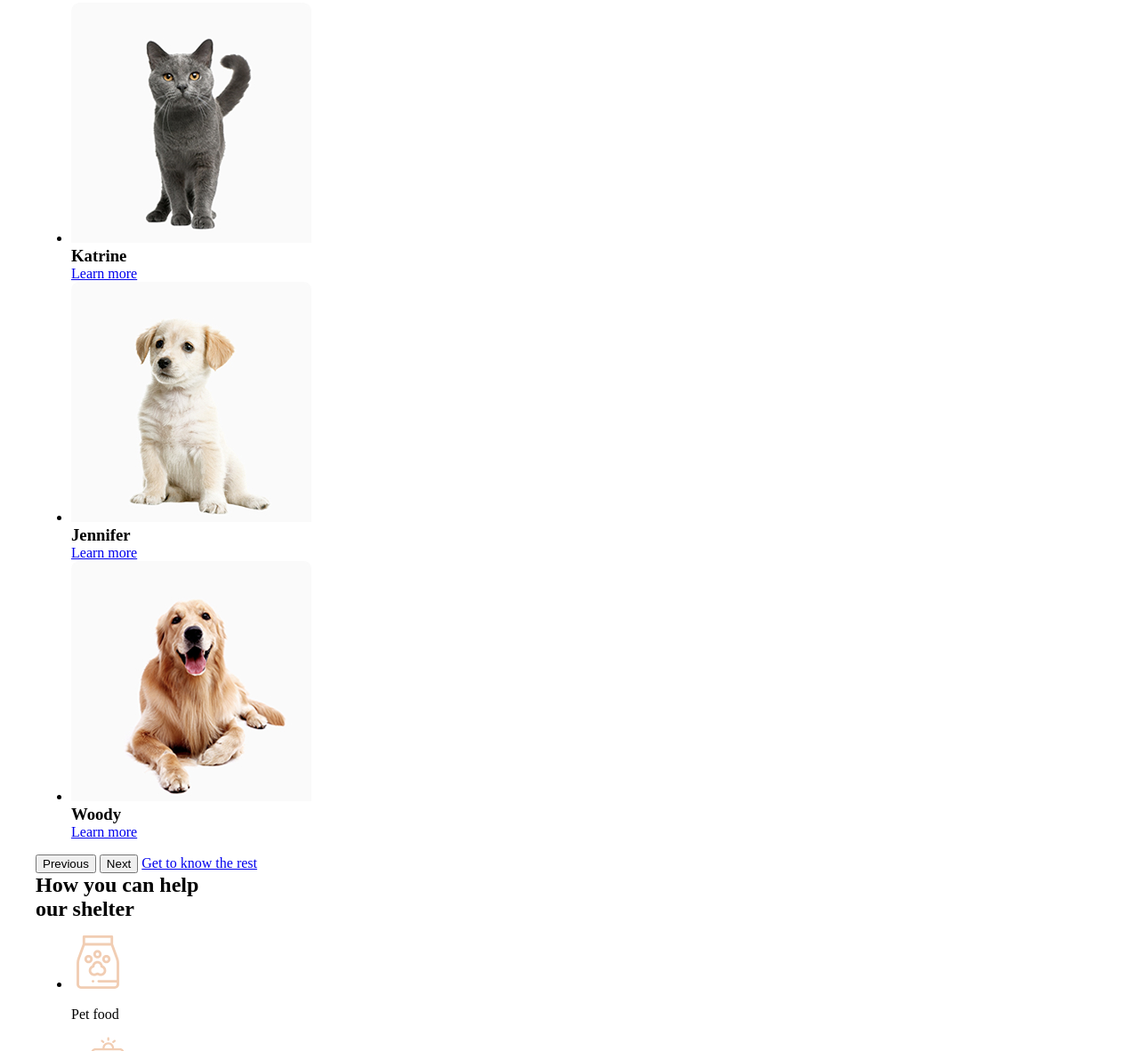
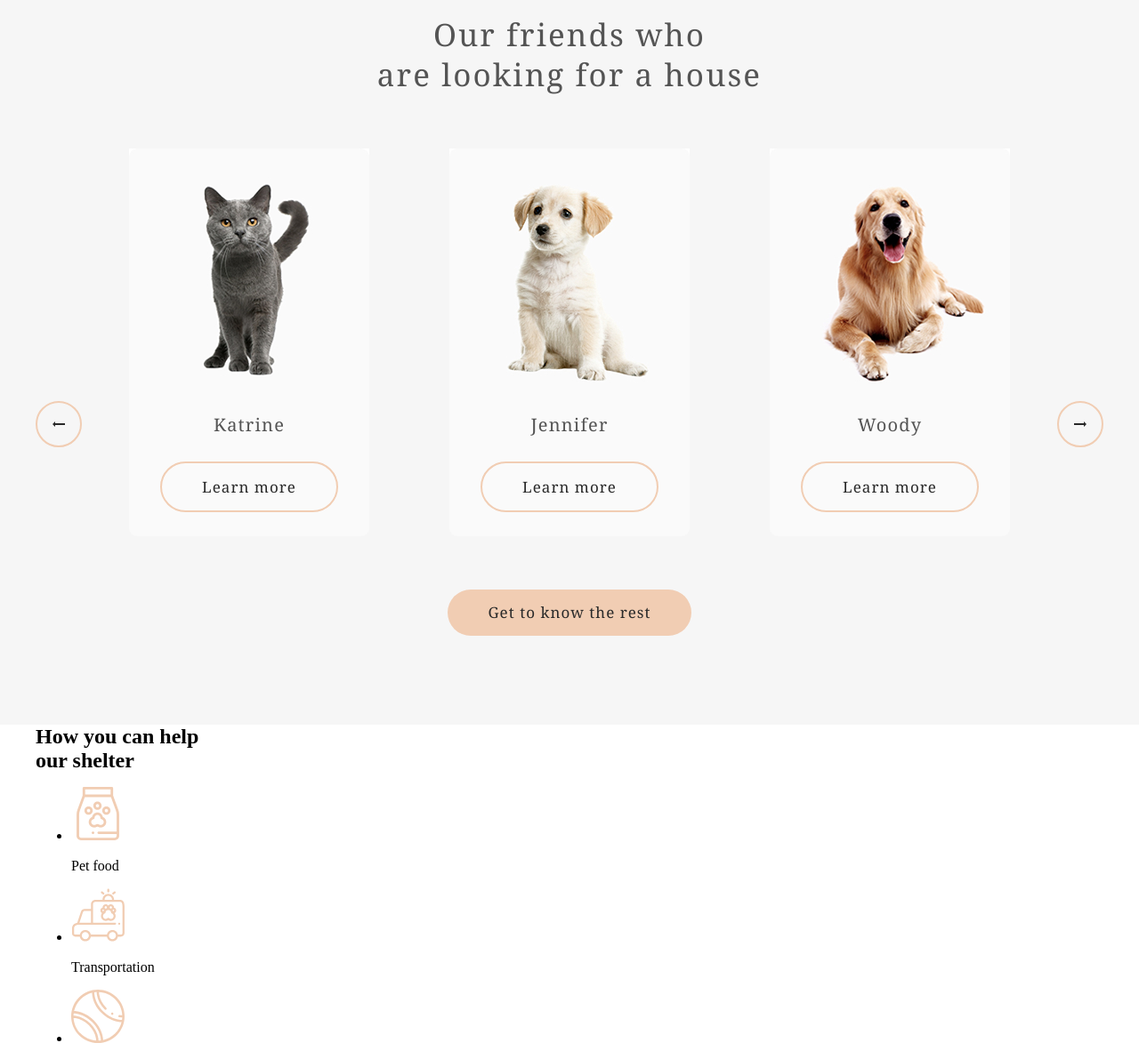
Before and after one commit to PanovNikita/rsschool-cv-pre, a plain HTML site: page shelter/index.html in a window 1280 px wide. Shown: the part 1562-2744 px from the top of the page at 89% size. Drawn offline with Linux system fonts and the light colour scheme.

Commit message:
feat: add styles for our-friends section

```diff
--- a/shelter/index.html
+++ b/shelter/index.html
@@ -42,27 +42,35 @@
     </section>
 
     <section id="friends" class="our-friends container">
-      <h2>Our friends who are looking for a house</h2>
+      <h2 class="our-friends-heading section-heading">Our friends who<br>are looking for a house</h2>
         <ul class="slider">
-          <li>
-            <img src="src/img/content/pets-katrine.jpg" width="270" height="270" alt="Katrine">
-            <h3>Katrine</h3>
-            <a href="#">Learn more</a>
+          <li class="slide card">
+            <img class="card-img" src="src/img/content/pets-katrine.jpg" width="270" height="270" alt="Katrine">
+            <div class="card-text">
+              <h3 class="card-title">Katrine</h3>
+              <a class="button button-light" href="#">Learn more</a>
+            </div>
           </li>
-          <li>
-            <img src="src/img/content/pets-jennifer.jpg" width="270" height="270" alt="Jennifer">
-            <h3>Jennifer</h3>
-            <a href="#">Learn more</a>
+          <li class="slide card">
+            <img class="card-img" src="src/img/content/pets-jennifer.jpg" width="270" height="270" alt="Jennifer">
+            <div class="card-text">
+              <h3 class="card-title">Jennifer</h3>
+              <a class="button button-light" href="#">Learn more</a>
+            </div>
           </li>
-          <li>
-            <img src="src/img/content/pets-woody.jpg" width="270" height="270" alt="Woody">
-            <h3>Woody</h3>
-            <a href="#">Learn more</a>
+          <li class="slide card">
+            <img class="card-img" src="src/img/content/pets-woody.jpg" width="270" height="270" alt="Woody">
+            <div class="card-text">
+              <h3 class="card-title">Woody</h3>
+              <a class="button button-light" href="#">Learn more</a>
+            </div>
           </li>
         </ul>
-        <button type="button" class="slider-prev">Previous</button>
-        <button type="button" class="slider-next">Next</button>
-        <a href="pets.html">Get to know the rest</a>
+        <button type="button" class="slider-prev">Previous slide</button>
+        <button type="button" class="slider-next">Next slide</button>
+        <div class="btn-wrapper">
+          <a class="button button-dark" href="pets.html">Get to know the rest</a>
+        </div>
     </section>
 
     <section id="help-section" class="help container">
--- a/shelter/src/style.css
+++ b/shelter/src/style.css
@@ -52,7 +52,6 @@ h1, h2, h3, h4, h5, h6 {
 .button {
   border-radius: 100px;
   padding: 15px 45px;
-  height: 52px;
   font-family: var(--font-family);
   font-weight: 400;
   font-size: 17px;
@@ -63,7 +62,13 @@ h1, h2, h3, h4, h5, h6 {
 
 .button-dark {
   color: var(--color-dark-3xl);
-  background: var(--color-primary);
+  background-color: var(--color-primary);
+}
+
+.button-light {
+  background-color: var(--color-light-s);
+  color: var(--color-dark-3xl);
+  border: 2px solid var(--color-primary);
 }
 
 .section-heading {
@@ -156,7 +161,7 @@ h1, h2, h3, h4, h5, h6 {
 
 .about {
   padding-top: 94px;
-  padding-bottom: 114px;
+  padding-bottom: 90px;
   background: #fff url("img/content/about-pets.png") no-repeat 216px 81px;
 }
 
@@ -174,3 +179,81 @@ h1, h2, h3, h4, h5, h6 {
   margin-bottom: 25px;
   color: var(--color-dark-xl);
 }
+
+.our-friends {
+  position: relative;
+  padding-top: 80px;
+  padding-bottom: 100px;
+  background-color: var(--color-light-l);
+}
+
+.our-friends-heading {
+  margin-bottom: 60px;
+  text-align: center;
+}
+
+.slider {
+  width: 990px;
+  display: flex;
+  justify-content: space-between;
+  margin: 0 auto 60px;
+  padding: 0;
+  list-style-type: none;
+}
+
+.our-friends button {
+  position: absolute;
+  width: 52px;
+  height: 52px;
+  font-size: 0;
+  border-radius: 100px;
+  border: 2px solid var(--color-primary);
+  background-color: inherit;
+}
+
+.slider-prev {
+  background: url("img/icons/arrow-left.svg") no-repeat center center;
+  bottom: 312px;
+}
+
+.slider-next {
+  background: url("img/icons/arrow-right.svg") no-repeat center center;
+  right: 40px;
+bottom: 312px;
+}
+
+.card {
+  text-align: center;
+  border-radius: 9px;
+  /* padding: 30px 35px; */
+  padding-top: 0;
+  width: 270px;
+  background-color: var(--color-light-s);
+  box-sizing: border-box;
+}
+
+.card-text {
+  padding: 0 35px 44px;
+}
+
+.card-img {
+  margin-bottom: 23px;
+  max-width: 100%;
+  height: auto;
+}
+
+.card-title {
+  margin-bottom: 46px;
+  font-family: var(--font-family);
+  font-weight: 400;
+  font-size: 20px;
+  letter-spacing: 0.06em;
+  text-align: center;
+  color: var(--color-dark-l);
+}
+
+.btn-wrapper {
+  display: flex;
+  justify-content: center;
+  align-items: center;
+}
```
